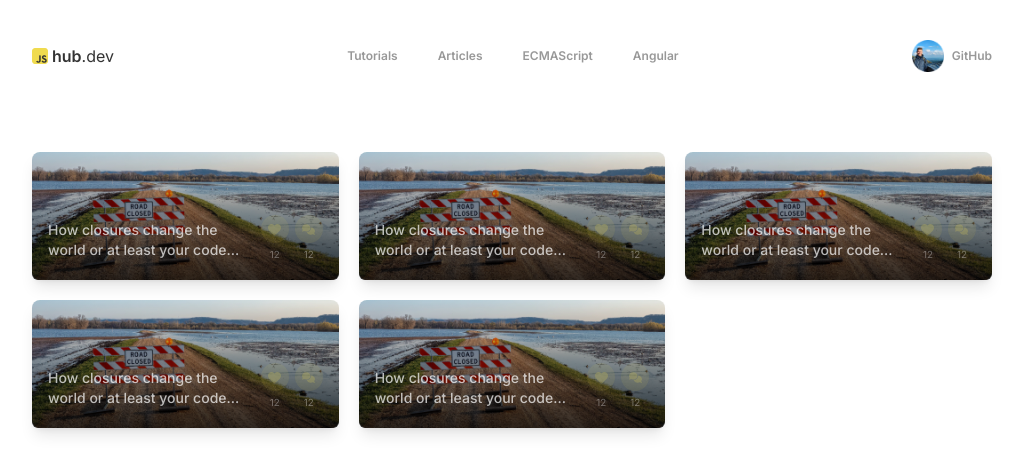
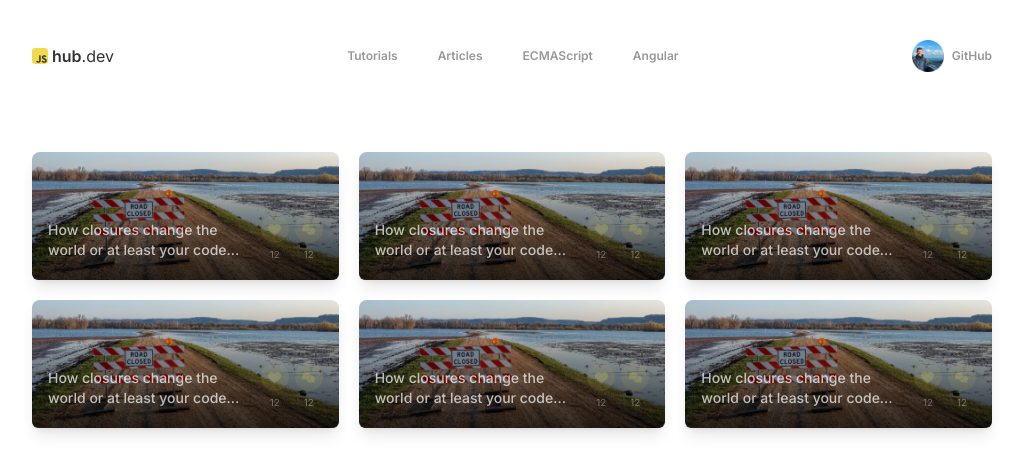
Before and after one commit to ddamiankowalski/JSHub-Next.js, a Next.js app: page / in a window 1280 px wide. Shown: the top 474 px of the page, without its empty margins (128-1151 px from the left). Built offline with nearby package versions, Linux system fonts and the light colour scheme.

Commit message:
added article route

```diff
--- a/src/app/articles/page.tsx
+++ b/src/app/angular/page.tsx
@@ -1,4 +1,4 @@
-export default function Articles() {
+export default function Angular() {
   return (
     <div>this is  some articles</div>
   );
--- /dev/null
+++ b/src/app/article/page.tsx
@@ -0,0 +1,7 @@
+export default function Article() {
+    return (
+        <div>
+            <h1>How closures can change the world... or at least your code</h1>
+        </div>
+    )
+}
--- a/src/app/layout.tsx
+++ b/src/app/layout.tsx
@@ -27,7 +27,7 @@ export default function RootLayout({
             <HubMenu />
             <HubActions />
           </Header>
-        {children}
+          <div className="mt-20">{children}</div>
         </div>
       </body>
     </html>
--- a/src/app/page.tsx
+++ b/src/app/page.tsx
@@ -3,14 +3,25 @@ import Transition from "./transition";
 
 export default function MainPage() {
   return (
-    <Transition>
-      <div className="mt-20 grid gap-5 grid-cols-auto-fit-100">
+    <div className="grid gap-5 grid-cols-auto-fit-100">
+      <Transition>
         <ArticleTile />
+      </Transition>
+      <Transition>
         <ArticleTile />
+      </Transition>
+      <Transition>
         <ArticleTile />
+      </Transition>
+      <Transition>
         <ArticleTile />
+      </Transition>
+      <Transition>
         <ArticleTile />
-      </div>
-    </Transition>
+      </Transition>
+      <Transition>
+        <ArticleTile />
+      </Transition>
+    </div>
   );
 }
--- a/src/app/transition.tsx
+++ b/src/app/transition.tsx
@@ -5,8 +5,8 @@ import { motion } from 'framer-motion';
 export default function Transition({ children }: { children: React.ReactNode }) {
   return (
     <motion.div
-      initial={{ y: 10, opacity: 0 }}
-      animate={{ y: 0, opacity: 1 }}
+      initial={{ opacity: 0, y: 5 }}
+      whileInView={{ opacity: 1, y: 0 }}
       transition={{ ease: 'easeInOut', duration: 0.5 }}
     >
       {children}
```
Also changed, not shown: 1 other file (tests, documents, lock files or other folders).
